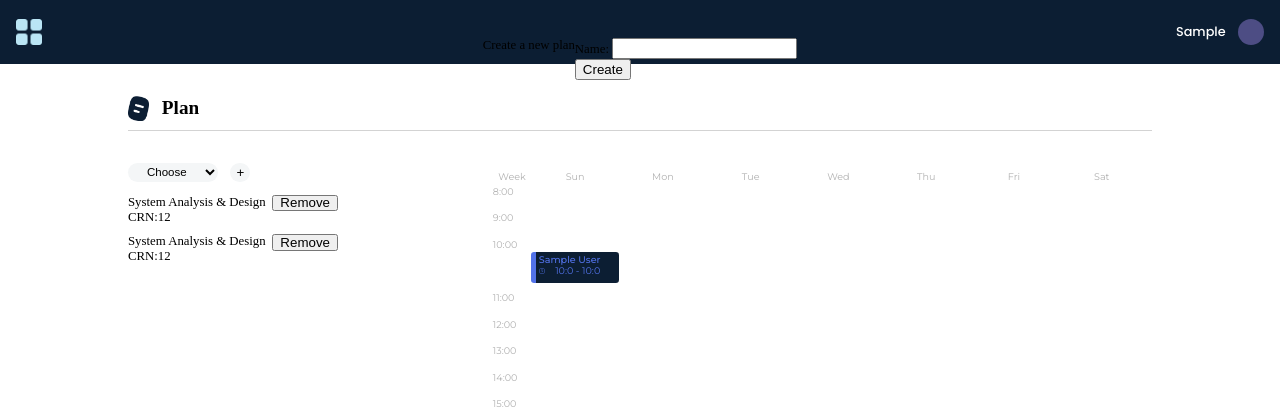
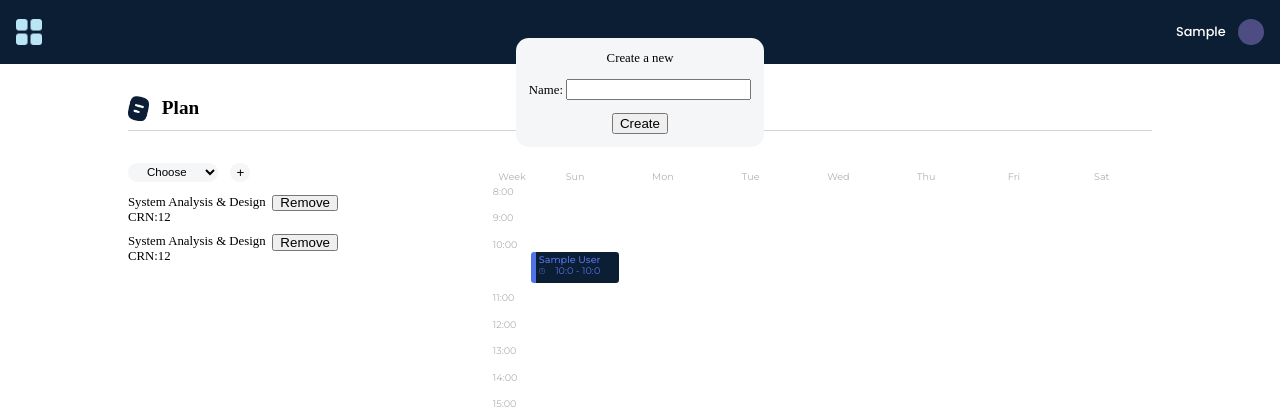
Before and after one commit to 0yousif/SSB-Clone, a Django app: page /plan_ahead/ in a window 1280 px wide. Shown: the top 420 px of the page. Run offline with Django 5.2, Linux system fonts and the light colour scheme; a user stored in the database is signed in; tables that the repository leaves empty hold one stand-in row (values such as "Sample post").

Commit message:
delete plan and new plan redirection fix

```diff
--- a/SSB/student/static/css/style.css
+++ b/SSB/student/static/css/style.css
@@ -688,12 +688,21 @@ a {
   cursor: pointer;
 }
 
-
 .plan-new-plan-form {
   position: fixed;
   top: 3rem;
   width: 100%;
   display: flex;
   justify-content: center;
-  background-color: ;
 }
+
+.plan-new-plan-form form {
+  background-color: #F4F6F7 ;
+  display: flex;
+  flex-direction: column;
+  gap: 1rem;
+  justify-content: center;
+  align-items: center;
+  padding: 1rem;
+  border-radius: 1rem;
+}
--- a/SSB/student/templates/plan_ahead.html
+++ b/SSB/student/templates/plan_ahead.html
@@ -183,8 +183,8 @@
   {%endif%}
 
   <div class="plan-new-plan-form">
-    <p>Create a new plan</p>
     <form action="{% url 'new_plan' %}" method="post">
+      <p>Create a new</p>
       {%csrf_token%}
       {{newPlanForm.as_p}}
       <button type="submit">Create</button>
--- a/SSB/student/views.py
+++ b/SSB/student/views.py
@@ -8,7 +8,6 @@ from django.db.models import Value, F,ExpressionWrapper
 from django.db.models.fields import BooleanField,IntegerField,CharField
 from .models import Student_plan
 from .forms import StudentPlanForm
-from django.urls import reverse
 
 def redirect_user(request):
     profile_type = request.user.profile.user_type
@@ -179,10 +178,6 @@ def plan_ahead(request):
 
 @login_required
 def new_plan(request):
-    courses = Course.objects.all()
-    plans = Student_plan.objects.filter(student=request.user)
-    newPlanForm = StudentPlanForm()
-
     if request.method == 'POST':
         form = StudentPlanForm(request.POST)
         print(request.POST)
@@ -192,8 +187,7 @@ def new_plan(request):
            new_plan_form.save()
            print("plan created")
 
-    return render(request, 'plan_ahead.html',{"courses":courses,"plans":plans,"newPlanForm":newPlanForm})
-
+    return redirect('plan_ahead')
 @login_required
 def delete_plan(request, plan_id):
     courses = Course.objects.all()
```
